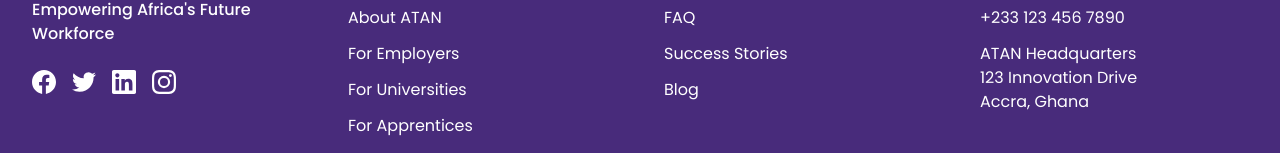
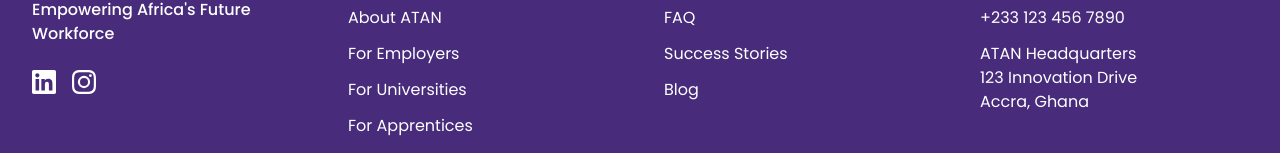
Before and after one commit to gorillagh/atan, a React (Vite) app: page / in a window 1280 px wide. Shown: the part 7861-8014 px from the top of the page. Built offline with nearby package versions, Linux system fonts and the light colour scheme.

Commit message:
remove team bios

```diff
--- a/src/components/Footer.jsx
+++ b/src/components/Footer.jsx
@@ -19,31 +19,8 @@
             </p>
             <div className="flex space-x-4">
               <a
-                href="#"
-                className="text-blue-200 hover:text-white transition-colors"
-              >
-                <svg
-                  className="w-6 h-6"
-                  fill="currentColor"
-                  viewBox="0 0 24 24"
-                >
-                  <path d="M24 12.073c0-6.627-5.373-12-12-12s-12 5.373-12 12c0 5.99 4.388 10.954 10.125 11.854v-8.385H7.078v-3.47h3.047V9.43c0-3.007 1.792-4.669 4.533-4.669 1.312 0 2.686.235 2.686.235v2.953H15.83c-1.491 0-1.956.925-1.956 1.874v2.25h3.328l-.532 3.47h-2.796v8.385C19.612 23.027 24 18.062 24 12.073z" />
-                </svg>
-              </a>
-              <a
-                href="#"
-                className="text-blue-200 hover:text-white transition-colors"
-              >
-                <svg
-                  className="w-6 h-6"
-                  fill="currentColor"
-                  viewBox="0 0 24 24"
-                >
-                  <path d="M23.953 4.57a10 10 0 01-2.825.775 4.958 4.958 0 002.163-2.723 10.011 10.011 0 01-3.127 1.195 4.92 4.92 0 00-8.384 4.482C7.69 8.095 4.067 6.13 1.64 3.162a4.822 4.822 0 00-.666 2.475c0 1.71.87 3.213 2.188 4.096a4.904 4.904 0 01-2.228-.616v.06a4.923 4.923 0 003.946 4.827 4.996 4.996 0 01-2.212.085 4.936 4.936 0 004.604 3.417 9.867 9.867 0 01-6.102 2.105c-.39 0-.779-.023-1.17-.067a13.995 13.995 0 007.557 2.209c9.053 0 13.998-7.496 13.998-13.985 0-.21 0-.42-.015-.63A9.935 9.935 0 0024 4.59z" />
-                </svg>
-              </a>
-              <a
-                href="#"
+                href="https://www.linkedin.com/company/africa-technical-assistance-network"
+                target="_blank"
                 className="text-blue-200 hover:text-white transition-colors"
               >
                 <svg
@@ -55,7 +32,8 @@
                 </svg>
               </a>
               <a
-                href="#"
+                href="https://www.instagram.com/atanafrica?igsh=dXllYjZvNzhrcHli"
+                target="_blank"
                 className="text-blue-200 hover:text-white transition-colors"
               >
                 <svg
--- a/src/pages/home/sections/Teams.jsx
+++ b/src/pages/home/sections/Teams.jsx
@@ -75,7 +75,7 @@
             >
               <div className="relative h-80 mb-6 rounded-2xl overflow-hidden bg-white/30 backdrop-blur-md shadow-xl border border-white/50 transition-all duration-300 group-hover:shadow-2xl group-hover:translate-y-[-5px]">
                 {/* Glass overlay effect */}
-                <div className="absolute inset-0 bg-gradient-to-t from-purple/70 to-transparent opacity-0 group-hover:opacity-100 transition-opacity duration-300 z-10"></div>
+                <div className="absolute inset-0 bg-gradient-to-t from-purple/70 to-transparent opacity-0 group-hover:opacity-50 transition-opacity duration-300 z-10"></div>
 
                 {/* Image */}
                 <div
@@ -92,7 +92,7 @@
                 </div>
 
                 {/* Bio that appears on hover */}
-                <div className="absolute inset-0 flex items-center justify-center p-6 bg-purple/80 backdrop-blur-sm opacity-0 group-hover:opacity-100 transition-opacity duration-300 z-20">
+                {/* <div className="absolute inset-0 flex items-center justify-center p-6 bg-purple/80 backdrop-blur-sm opacity-0 group-hover:opacity-100 transition-opacity duration-300 z-20">
                   <div className="text-center">
                     <p className="text-white mb-4">{member.bio}</p>
                     <div className="flex justify-center space-x-4">
@@ -114,7 +114,7 @@
                       </a>
                     </div>
                   </div>
-                </div>
+                </div> */}
               </div>
 
               {/* Only visible on mobile */}
```
